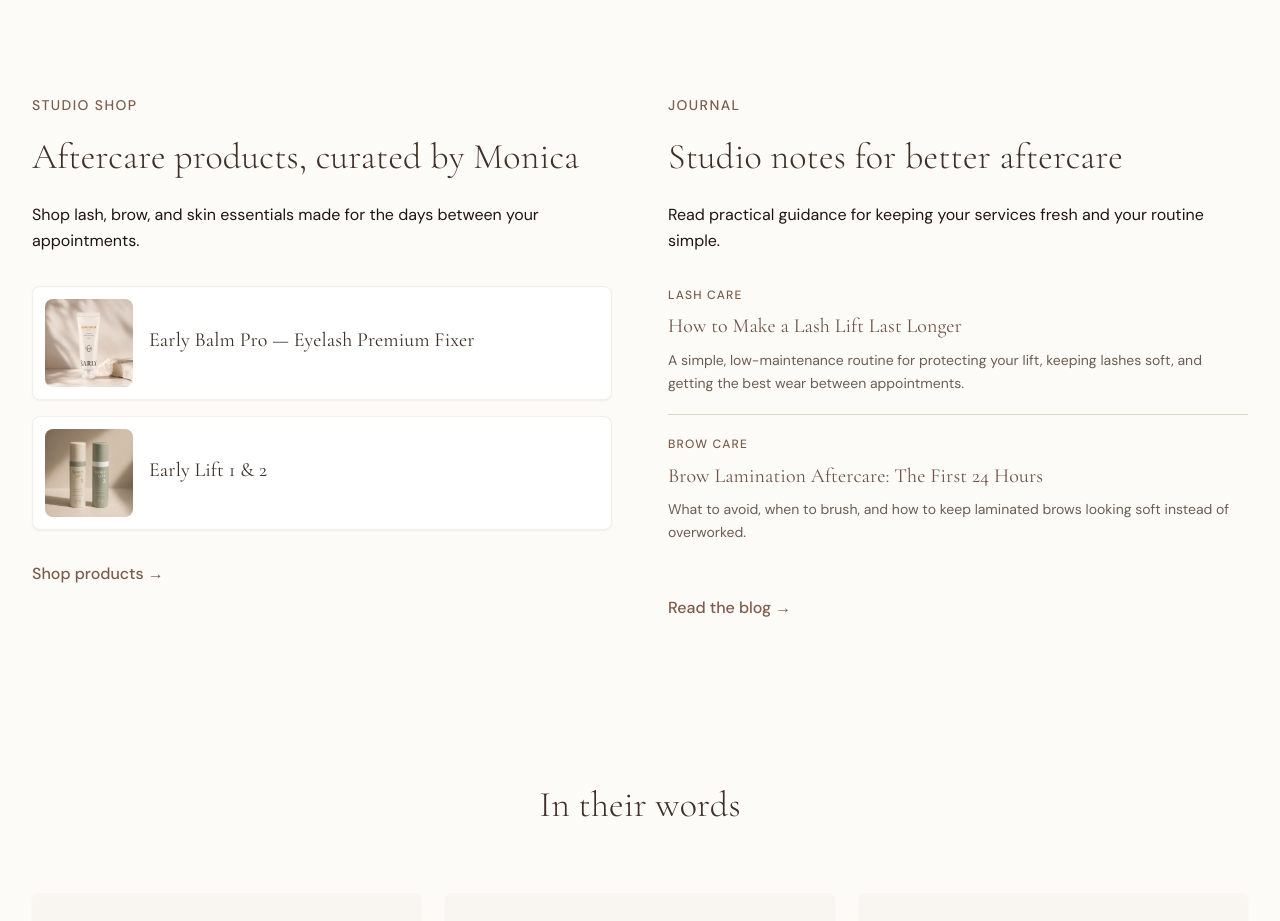
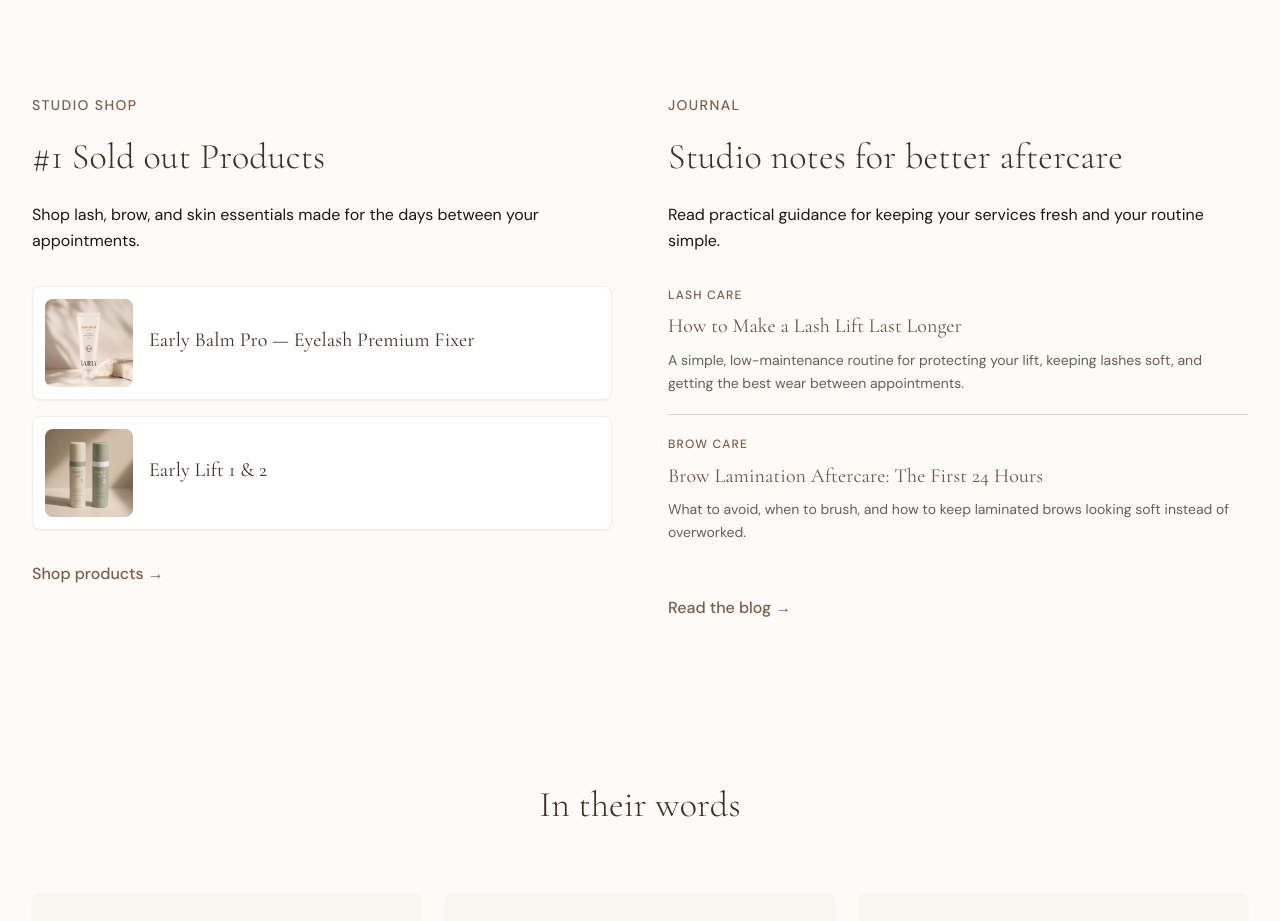
Before and after one commit to aethereology/theskinsanctuary, a Next.js app: page / in a window 1280 px wide. Shown: the part 4200-5121 px from the top of the page. Built offline with nearby package versions, Linux system fonts and the light colour scheme.

Commit message:
Deploy homepage copy update

```diff
--- a/app/page.tsx
+++ b/app/page.tsx
@@ -234,7 +234,7 @@
                 Studio Shop
               </p>
               <h2 className="font-serif text-2xl sm:text-3xl lg:text-4xl text-cocoa mb-5">
-                Aftercare products, curated by Monica
+                #1 Sold out Products
               </h2>
               <p className="text-espresso mb-8">
                 Shop lash, brow, and skin essentials made for the days between
```
